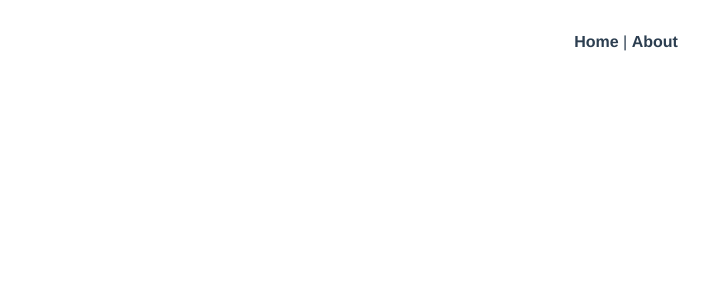
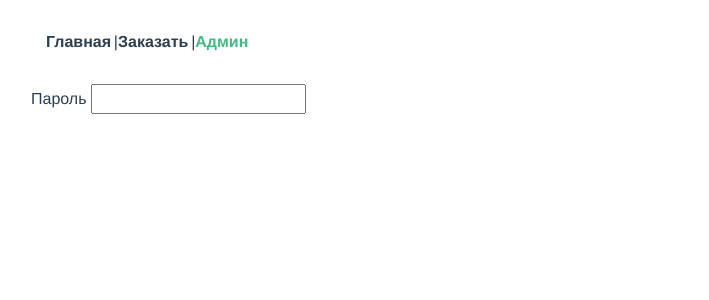
Before and after one commit to NaMax66/silkroad, a Vue app: page /admin in a window 1280 px wide. Shown: the top 300 px of the page, without its empty margins (14-723 px from the left). Built offline with nearby package versions, Linux system fonts and the light colour scheme.

Commit message:
add routes

```diff
--- a/src/App.vue
+++ b/src/App.vue
@@ -1,32 +1,31 @@
 <template>
   <div id="app">
-    <div id="nav">
-      <router-link to="/">Home</router-link> |
-      <router-link to="/about">About</router-link>
+    <div id="nav" class="container">
+      <router-link to="/">Главная</router-link> <span>|</span>
+      <router-link to="/order">Заказать</router-link> <span>|</span>
+      <router-link to="/admin">Админ</router-link>
     </div>
     <router-view/>
   </div>
 </template>
 
-<style>
+<style lang="postcss">
 #app {
   font-family: Avenir, Helvetica, Arial, sans-serif;
   -webkit-font-smoothing: antialiased;
   -moz-osx-font-smoothing: grayscale;
-  text-align: center;
   color: #2c3e50;
+  max-width: 120rem;
 }
 
 #nav {
-  padding: 30px;
-}
-
-#nav a {
-  font-weight: bold;
-  color: #2c3e50;
-}
-
-#nav a.router-link-exact-active {
-  color: #42b983;
+  padding: 3rem;
+  &  a {
+    font-weight: bold;
+    color: #2c3e50;
+  }
+  & a.router-link-exact-active {
+    color: #42b983;
+  }
 }
 </style>
--- a/src/components/HelloWorld.vue
+++ /dev/null
@@ -1,60 +0,0 @@
-<template>
-  <div class="hello">
-    <h1>{{ msg }}</h1>
-    <p>
-      For a guide and recipes on how to configure / customize this project,<br>
-      check out the
-      <a href="https://cli.vuejs.org" target="_blank" rel="noopener">vue-cli documentation</a>.
-    </p>
-    <h3>Installed CLI Plugins</h3>
-    <ul>
-      <li><a href="https://github.com/vuejs/vue-cli/tree/dev/packages/%40vue/cli-plugin-babel" target="_blank" rel="noopener">babel</a></li>
-      <li><a href="https://github.com/vuejs/vue-cli/tree/dev/packages/%40vue/cli-plugin-router" target="_blank" rel="noopener">router</a></li>
-      <li><a href="https://github.com/vuejs/vue-cli/tree/dev/packages/%40vue/cli-plugin-vuex" target="_blank" rel="noopener">vuex</a></li>
-      <li><a href="https://github.com/vuejs/vue-cli/tree/dev/packages/%40vue/cli-plugin-eslint" target="_blank" rel="noopener">eslint</a></li>
-    </ul>
-    <h3>Essential Links</h3>
-    <ul>
-      <li><a href="https://vuejs.org" target="_blank" rel="noopener">Core Docs</a></li>
-      <li><a href="https://forum.vuejs.org" target="_blank" rel="noopener">Forum</a></li>
-      <li><a href="https://chat.vuejs.org" target="_blank" rel="noopener">Community Chat</a></li>
-      <li><a href="https://twitter.com/vuejs" target="_blank" rel="noopener">Twitter</a></li>
-      <li><a href="https://news.vuejs.org" target="_blank" rel="noopener">News</a></li>
-    </ul>
-    <h3>Ecosystem</h3>
-    <ul>
-      <li><a href="https://router.vuejs.org" target="_blank" rel="noopener">vue-router</a></li>
-      <li><a href="https://vuex.vuejs.org" target="_blank" rel="noopener">vuex</a></li>
-      <li><a href="https://github.com/vuejs/vue-devtools#vue-devtools" target="_blank" rel="noopener">vue-devtools</a></li>
-      <li><a href="https://vue-loader.vuejs.org" target="_blank" rel="noopener">vue-loader</a></li>
-      <li><a href="https://github.com/vuejs/awesome-vue" target="_blank" rel="noopener">awesome-vue</a></li>
-    </ul>
-  </div>
-</template>
-
-<script>
-export default {
-  name: 'HelloWorld',
-  props: {
-    msg: String
-  }
-}
-</script>
-
-<!-- Add "scoped" attribute to limit CSS to this component only -->
-<style scoped>
-h3 {
-  margin: 40px 0 0;
-}
-ul {
-  list-style-type: none;
-  padding: 0;
-}
-li {
-  display: inline-block;
-  margin: 0 10px;
-}
-a {
-  color: #42b983;
-}
-</style>
--- /dev/null
+++ b/src/main.css
@@ -0,0 +1,10 @@
+html {
+  font-size: 62.5%;
+}
+h2 {
+  font-size: 3rem;
+}
+
+p, input, label, a, span {
+  font-size: 1.6rem;
+}
--- a/src/main.js
+++ b/src/main.js
@@ -5,6 +5,7 @@ import './plugins/bootstrap-vue'
 import App from './App.vue'
 import router from './router'
 import store from './store'
+import './main.css'
 
 Vue.config.productionTip = false
 
--- a/src/router/index.js
+++ b/src/router/index.js
@@ -11,12 +11,14 @@ const routes = [
     component: Home
   },
   {
-    path: '/about',
-    name: 'About',
-    // route level code-splitting
-    // this generates a separate chunk (about.[hash].js) for this route
-    // which is lazy-loaded when the route is visited.
-    component: () => import(/* webpackChunkName: "about" */ '../views/About.vue')
+    path: '/admin',
+    name: 'Admin',
+    component: () => import(/* webpackChunkName: "admin" */ '../views/Admin.vue')
+  },
+  {
+    path: '/order',
+    name: 'Order',
+    component: () => import(/* webpackChunkName: "admin" */ '../views/Order.vue')
   }
 ]
 
--- a/src/views/About.vue
+++ /dev/null
@@ -1,5 +0,0 @@
-<template>
-  <div class="about">
-    <h1>This is an about page</h1>
-  </div>
-</template>
--- /dev/null
+++ b/src/views/Admin.vue
@@ -0,0 +1,7 @@
+<template>
+  <div class="container">
+    <label for="password">Пароль
+      <input id="password" type="text">
+    </label>
+  </div>
+</template>
--- a/src/views/Home.vue
+++ b/src/views/Home.vue
@@ -1,18 +1,15 @@
 <template>
-  <div class="home">
-    <img alt="Vue logo" src="../assets/logo.png">
-    <HelloWorld msg="Welcome to Your Vue.js App"/>
+  <div class="container">
+    <h4>Акции предложения новости и прочие важные объявления</h4>
+    <h2>Пацаны - мне не звонить, я в Кремле</h2>
   </div>
 </template>
 
 <script>
-// @ is an alias to /src
-import HelloWorld from '@/components/HelloWorld.vue'
 
 export default {
   name: 'Home',
   components: {
-    HelloWorld
   }
 }
 </script>
--- /dev/null
+++ b/src/views/Order.vue
@@ -0,0 +1,15 @@
+<template>
+  <div class="container">
+    <p>Сделать заказ</p>
+  </div>
+</template>
+
+<script>
+export default {
+
+}
+</script>
+
+<style scoped>
+
+</style>
```
Also changed, not shown: package.json (+14 -0 lines), 1 other file (tests, documents, lock files or other folders).
